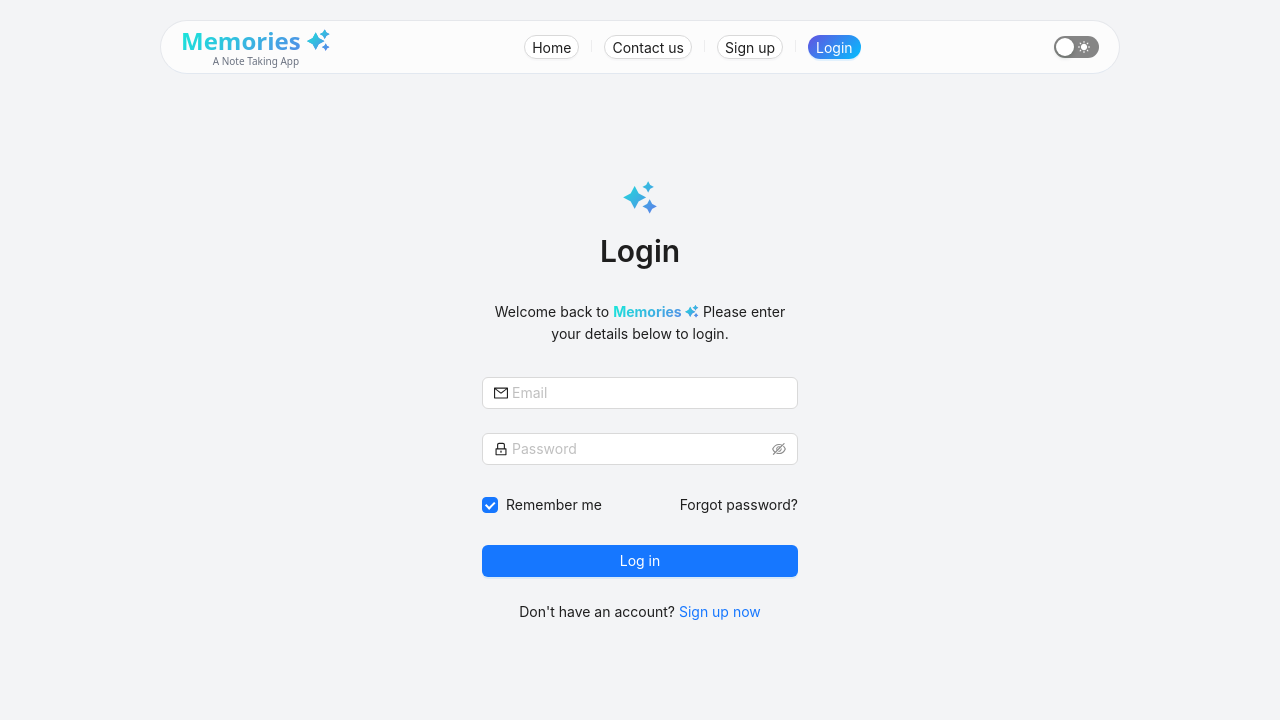
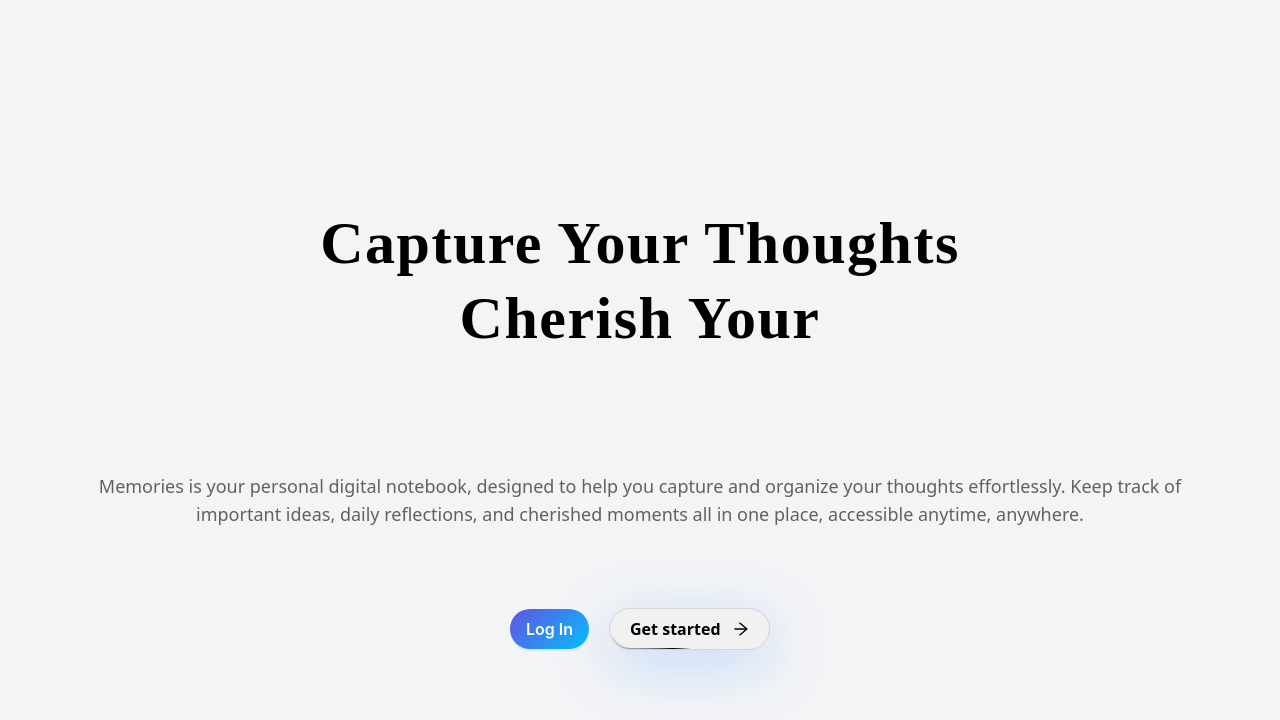
Before and after one commit to 0xalberto/Memories-notes, a React (Create React App) app in the folder frontend/: page / in a window 1280 px wide. Before the commit this address led to /login. Shown: the top 720 px of the page. Built offline with nearby package versions, Linux system fonts and the light colour scheme; no server answers; a web font is replaced by a local one.

Commit message:
checking auth5

```diff
--- a/frontend/src/components/App.js
+++ b/frontend/src/components/App.js
@@ -32,8 +32,8 @@ function App() {
             <NavBar toggleSidebar={toggleSidebar} />
             <Sidebar sidebarOpen={sidebarOpen} toggleSidebar={toggleSidebar} />
             <Routes>
-              <Route index element={<RequireAuth><NotesPage /></RequireAuth>} />
-              <Route path="/home" element={<HomePage />} />
+              <Route index element={<HomePage /> } />
+              <Route path="/notes" element={<RequireAuth><NotesPage /></RequireAuth>}  />
               <Route path="/login" element={<LoginPage />} />
               <Route path="/signup" element={<SignupPage />} />
               <Route path="/logout" element={<LogoutPage />} />
--- a/frontend/src/components/LoginForm.js
+++ b/frontend/src/components/LoginForm.js
@@ -18,7 +18,7 @@ function LoginForm() {
 
   const handleLogin = async (values) => {
     await store.login();
-    navigate('/');
+    navigate('/notes');
   };
 
   const handleChange = (e) => {
--- a/frontend/src/components/NavBar.js
+++ b/frontend/src/components/NavBar.js
@@ -37,7 +37,7 @@ const NavBar = ({ toggleSidebar }) => {
                   algorithm: isDarkMode ? theme.darkAlgorithm : theme.defaultAlgorithm,
                 }}
               >
-                <Button size="small" shape='round'><Link to="/home">Home</Link></Button>
+                <Button size="small" shape='round'><Link to="/">Home</Link></Button>
                 <Divider type='vertical' />
                 <Button size="small" shape='round'><Link to="/contactus">Contact us</Link></Button>
                 <Divider type='vertical' />
@@ -71,7 +71,7 @@ const NavBar = ({ toggleSidebar }) => {
                 <Divider type='vertical' />
                 <Button size="small" shape='round'><Link to="/">Home</Link></Button>
                 <Divider type='vertical' />
-                <Button size="small" shape='round'><Link to="/">Notes</Link></Button>
+                <Button size="small" shape='round'><Link to="/notes">Notes</Link></Button>
                 <Divider type='vertical' />
                 <Button size="small" shape='round'><Link to="/contactus">Contact us</Link></Button>
                 <Divider type='vertical' />
```
